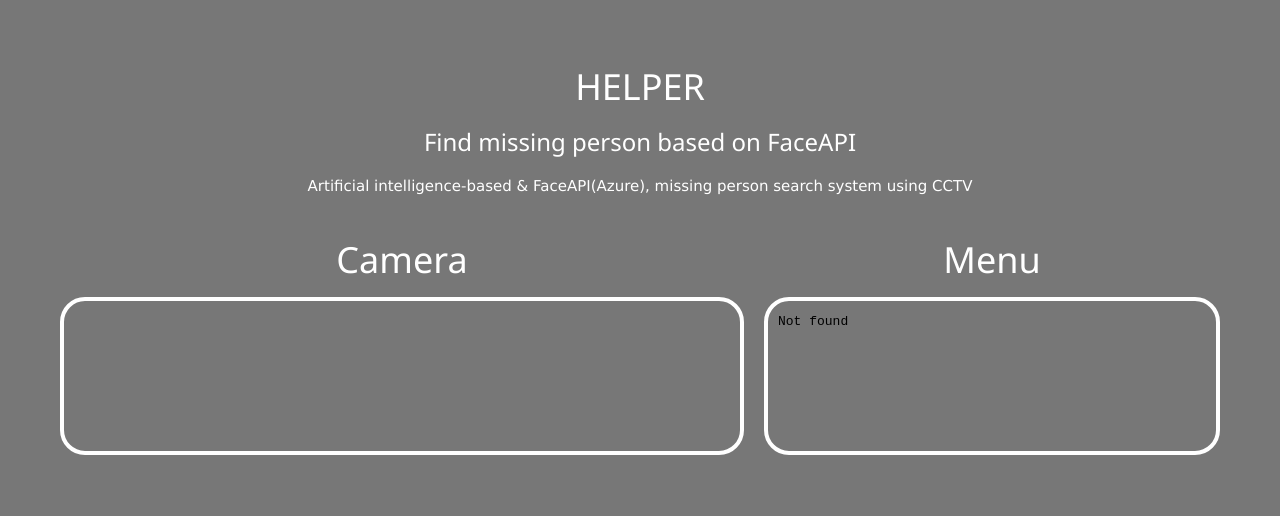
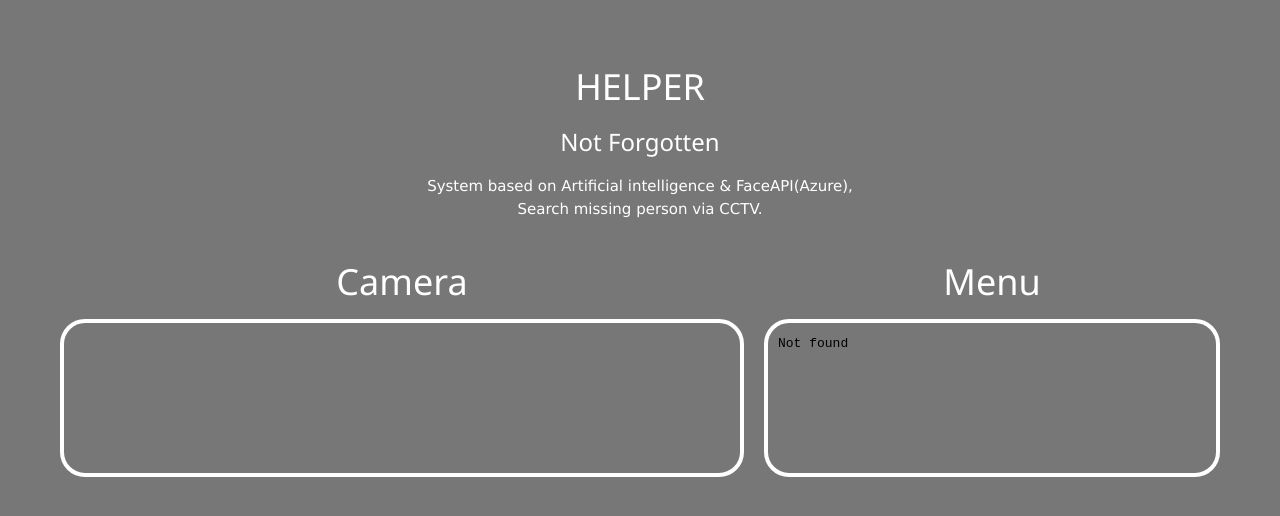
Before and after one commit to Songhayeon/CPL-20172-Team5, a plain HTML site: page divide.html in a window 1280 px wide. Drawn offline with nearby package versions, Linux system fonts and the light colour scheme.

Commit message:
Add files via upload

```diff
--- a/divide.html
+++ b/divide.html
@@ -69,8 +69,8 @@
     <body>
         <div class="content">
             <h1>HELPER</h1>
-            <h3>Find missing person based on FaceAPI</h3>
-            <p>Artificial intelligence-based & FaceAPI(Azure), missing person search system using CCTV
+            <h3>Not Forgotten</h3>
+            <p>System based on Artificial intelligence & FaceAPI(Azure),<br>Search missing person via CCTV.
                 <br>
             </p>
             <div class="row">
```
